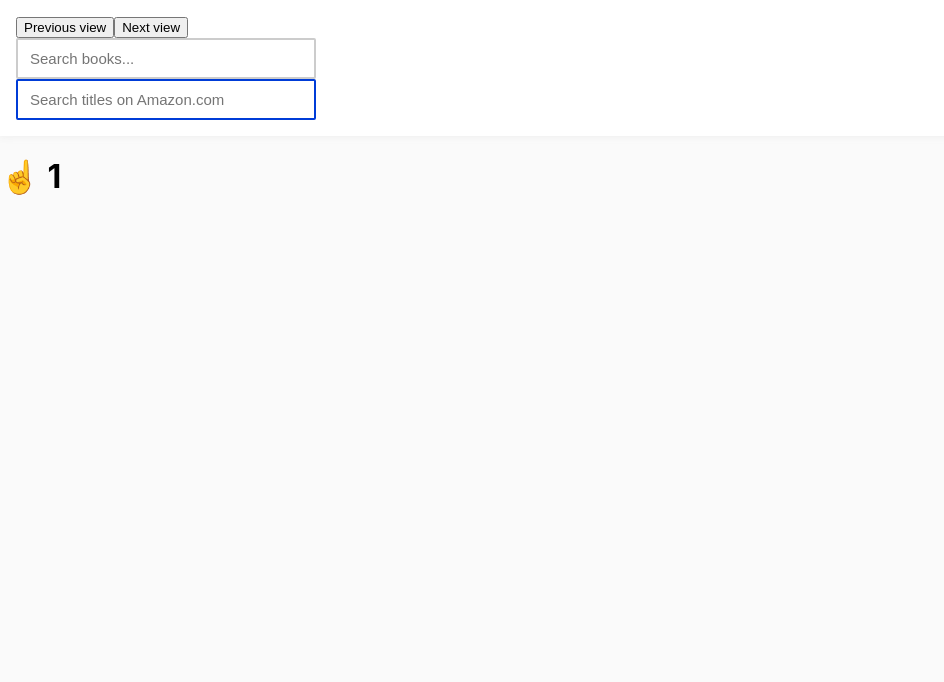
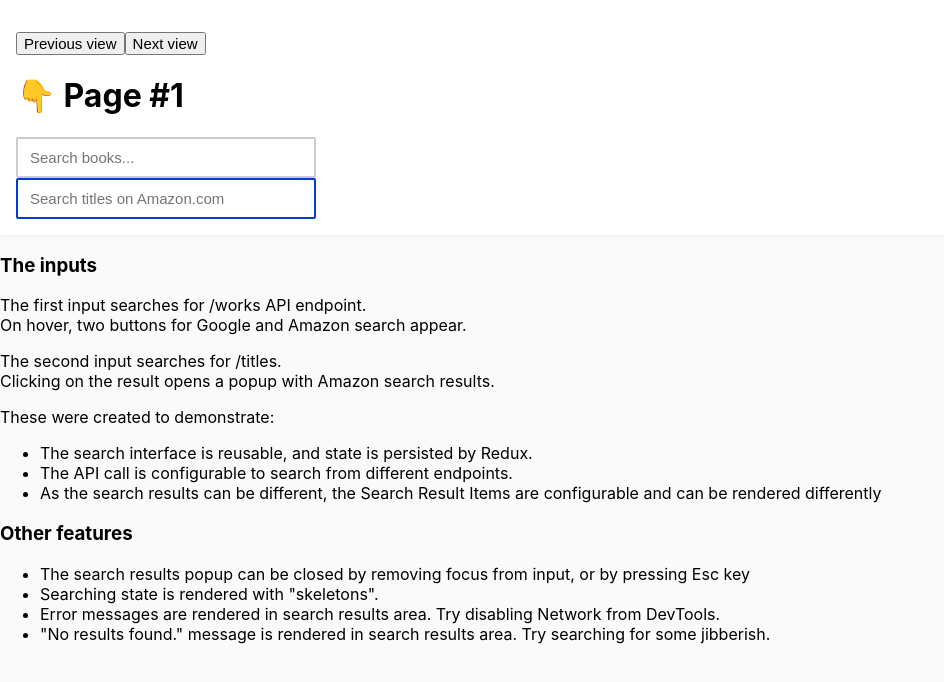
Before and after one commit to jpeldes/penguinscout, a React (Create React App) app: page / in a window 1280 px wide. Shown: the top 682 px of the page, without its empty margins (0-944 px from the left). Built offline with nearby package versions, Linux system fonts and the light colour scheme.

Commit message:
some documentation

```diff
--- a/src/App.js
+++ b/src/App.js
@@ -13,7 +13,14 @@ const Header = styled.header`
   padding: 1em;
 `;
 
-const View = ({ id, children }) => <div id={id}>{ children }</div>;
+const Buttons = styled.div`
+  margin: 1em 0;
+  button {
+    font-size: 15px;
+  }
+`;
+
+const View = ({ id, children }) => <div id={id}>{children}</div>;
 
 function App() {
   const [activeView, setView] = useState(1);
@@ -21,8 +28,19 @@ function App() {
     <div className="App">
       <View id={activeView}>
         <Header>
-      <button onClick={() => setView(Math.max(0, activeView-1))}>Previous view</button>
-      <button onClick={() => setView(activeView+1)}>Next view</button>
+          <Buttons>
+            <button onClick={() => setView(Math.max(0, activeView - 1))}>
+              Previous view
+            </button>
+            <button onClick={() => setView(activeView + 1)}>Next view</button>
+          </Buttons>
+          <h1>
+            <span role="img" aria-label="Look here">
+              👇
+            </span>
+            &nbsp;
+            <span>Page #{activeView}</span>
+          </h1>
           <SearchComponent
             id={activeView + "-books"}
             apiCall={apiSearchWorks}
@@ -37,11 +55,47 @@ function App() {
           />
         </Header>
         <main>
-        <h1>
-          <span role="img" aria-label="Look up">
-            ☝️ {activeView}
-          </span>
-        </h1>
+          <h3>The inputs</h3>
+          <p>
+            The first input searches for /works API endpoint.
+            <br />
+            On hover, two buttons for Google and Amazon search appear.
+          </p>
+          <p>
+            The second input searches for /titles.
+            <br />
+            Clicking on the result opens a popup with Amazon search results.
+          </p>
+          <p>These were created to demonstrate:</p>
+          <ul>
+            <li>
+              The search interface is reusable, and state is persisted by Redux.
+            </li>
+            <li>
+              The API call is configurable to search from different endpoints.
+            </li>
+            <li>
+              As the search results can be different, the Search Result Items
+              are configurable and can be rendered differently
+            </li>
+          </ul>
+
+          <h3>Other features</h3>
+          <ul>
+            <li>
+              The search results popup can be closed by removing focus from
+              input, or by pressing Esc key
+            </li>
+            <li>Searching state is rendered with "skeletons".</li>
+            <li>
+              Error messages are rendered in search results area. Try disabling
+              Network from DevTools.
+            </li>
+            <li>
+              "No results found." message is rendered in search results area.
+              Try searching for some jibberish.
+            </li>
+          </ul>
         </main>
       </View>
     </div>
```
Also changed, not shown: 1 other file (tests, documents, lock files or other folders). Lines whose indentation alone changed are shown as unchanged.
